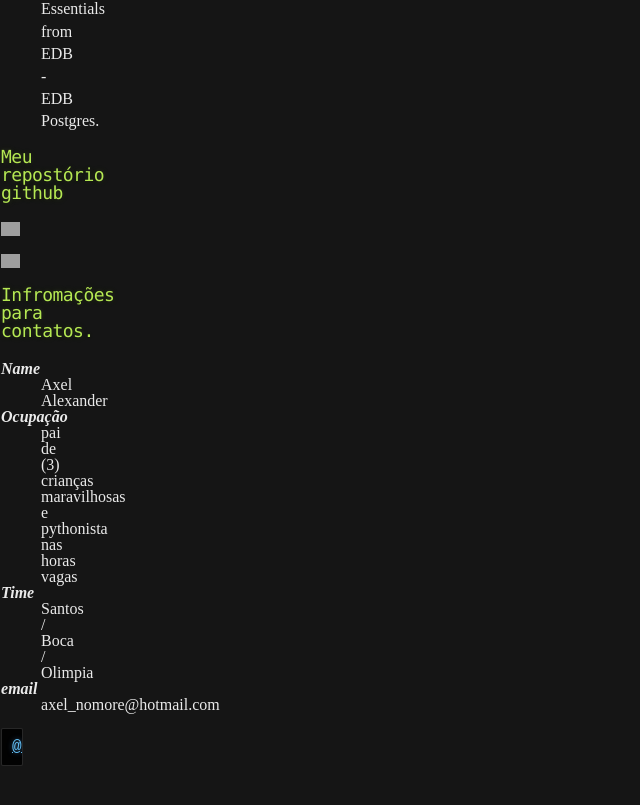
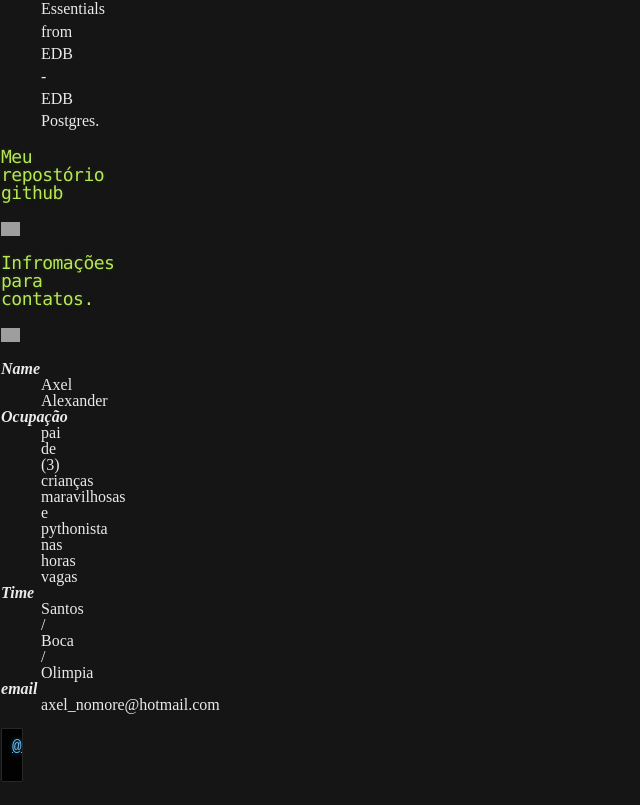
Before and after one commit to axeldeveloper/axeldeveloper.github.io, a plain HTML site: page index.html in a window 1280 px wide. Shown: the part 5732-6537 px from the top of the page, without its empty margins (0-640 px from the left). Drawn offline with Linux system fonts and the light colour scheme; grey boxes are pictures that could not be loaded.

Commit message:
incluido curriculun

```diff
--- a/index.html
+++ b/index.html
@@ -4,9 +4,10 @@
 <head>
     <title>Axel Alexander | Consultoria em Desenvolvimento de Sistemas</title>
     <meta charset="utf-8" />
+    <meta name="viewport" content="width=device-width, initial-scale=1, user-scalable=no" />
     <meta name="viewport" content="width=device-width, initial-scale=1">
+    <link rel="stylesheet" href="/assets/css/style.css">
     <link rel="stylesheet" href="https://cdnjs.cloudflare.com/ajax/libs/font-awesome/4.7.0/css/font-awesome.min.css">
-    <link rel="stylesheet" href="/assets/css/style.css">
     <!-- Begin Jekyll SEO tag v2.6.1 -->
     <link rel="canonical" href="https://pages-themes.github.io/hacker/" />
     <meta name="generator" content="Axel Alexander" />
@@ -43,7 +44,7 @@
                 <a href="http://axel-dev.herokuapp.com/" class="btn">[Contato]</a>
 
                 <a href="https://www.linkedin.com/in/axeldeveloper/" class="btn btn-github">
-                    <i class="fa fa-home fa-fw" aria-hidden="true">
+                    <i class="fa fa-home fa-fw">
                     [linkedin]
                 </a>
             </section>
@@ -207,18 +208,18 @@
                 <a href="https://github.com/axeldeveloper">
                     <img src="https://github.githubassets.com/images/icons/emoji/octocat.png" alt="Octocat" />
                 </a>
+            </p>
 
-            </p>
+
+            <h3 id="definition-lists-can-be-used-with-html-syntax">
+                Infromações para contatos.
+            </h3>
             <p>
                 <a href="http://axel-dev.herokuapp.com/">
                     <img src="http://axel-dev.herokuapp.com/img/profile.jpg" alt="Octocat" />
                 </a>
 
             </p>
-
-            <h3 id="definition-lists-can-be-used-with-html-syntax">
-                Infromações para contatos.
-            </h3>
 
             <dl>
                 <dt>Name</dt>
@@ -232,10 +233,10 @@
             </dl>
 
 
-
             <div class="language-plaintext highlighter-rouge">
                 <div class="highlight">
-                    <pre class="highlight"><code><a href="https://www.instagram.com/axeldeveloper/?hl=pt-brg">@instagram</a></code></pre>
+                    <pre class="highlight"><code><a href="https://www.instagram.com/axeldeveloper/?hl=pt-brg">@instagram</a></code>
+                    </pre>
                 </div>
             </div>
 
```
